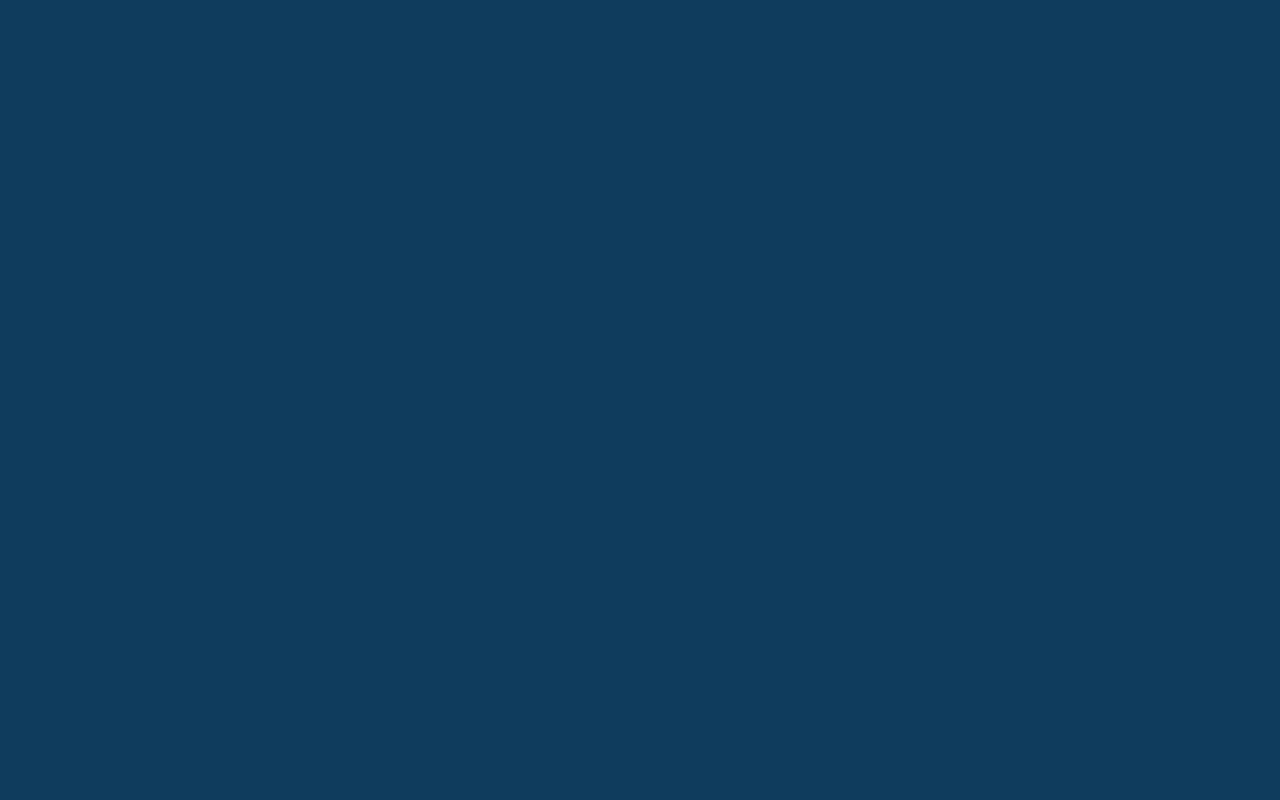
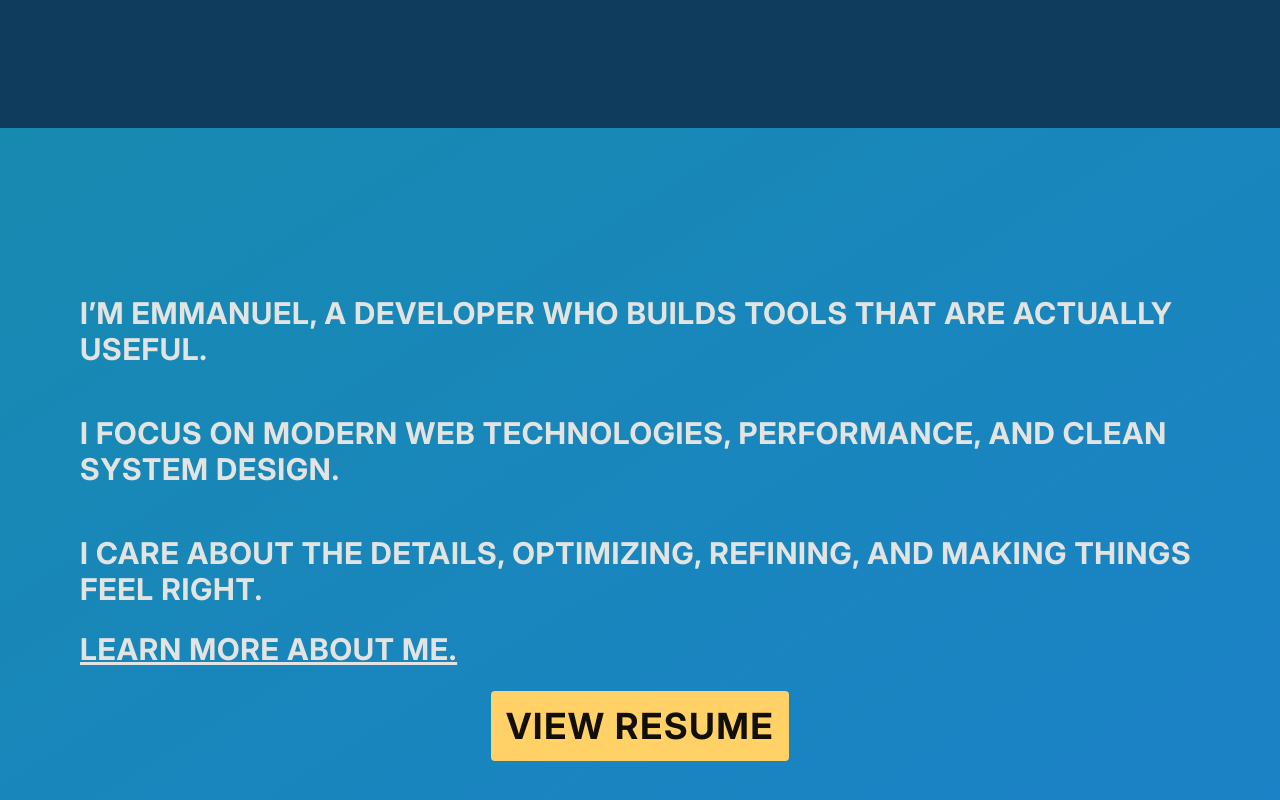
Before and after one commit to el-tecson/portfolio, a Next.js app: page / in a window 1280 px wide. Shown: the part 672-1472 px from the top of the page. Before the commit the page ends 800 px from the top, so only its background shows below. Built offline with nearby package versions, Linux system fonts and the light colour scheme; a web font is replaced by a local one.

Commit message:
feat: Home - Make About Section

```diff
--- a/src/app/page.tsx
+++ b/src/app/page.tsx
@@ -1,4 +1,5 @@
 import Navbar from "@/components/Navbar";
+import AboutSection from "@/components/sections/AboutSection";
 import HeroSection from "@/components/sections/HeroSection";
 
 export default function Home() {
@@ -6,6 +7,7 @@ export default function Home() {
     <div className="flex flex-col flex-1 justify-center">
       <Navbar />
       <HeroSection />
+      <AboutSection />
     </div>
   );
 }
--- /dev/null
+++ b/src/components/sections/AboutSection.tsx
@@ -0,0 +1,29 @@
+import Link from "@/components/ui/link";
+import CTAButton from "@/components/ui/cta-button";
+
+export default function AboutSection() {
+    return (
+        <section id="about" className="
+            bg-gradient-to-br from-about-clr1 to-about-clr2 min-h-screen px-mobile-scr-mg-x sm:px-scr-mg-x
+            flex flex-col justify-center box-border gap-8 sm:gap-6
+        ">
+            <div className="flex flex-col gap-10 sm:gap-12">
+                <p className="text-2xl sm:text-3xl font-bold text-home-txt">
+                    I’m Emmanuel, a developer who builds tools that are actually useful.
+                </p>
+                <p className="text-2xl sm:text-3xl font-bold text-home-txt">
+                    I focus on modern web technologies, performance, and clean system design.
+                </p>
+                <p className="text-2xl sm:text-3xl font-bold text-home-txt">
+                    I care about the details, optimizing, refining, and making things feel right.
+                </p>
+            </div>
+            <Link href="/about">
+                <p className="text-2xl sm:text-3xl font-bold text-home-txt underline hover:opacity-90 transition-opacity duration-200">
+                    Learn more about me.
+                </p>
+            </Link>
+            <CTAButton className="justify-self-center" text="View Resume" href="#resume" />
+        </section>
+    )
+}
--- a/src/components/ui/cta-button.tsx
+++ b/src/components/ui/cta-button.tsx
@@ -12,10 +12,11 @@ export default function CTAButton({
             <button
                 className={`
                     bg-home-accent text-txt rounded-sm
-                    transition-transform duration-200
+                    transition duration-200
                     hover:bg-home-accent-darker
                     hover:transform-[translateY(2px)]
                     cursor-pointer p-2.5 sm:p-3.75
+                    flex flex-row
                     ${className}
                 `}
                 {...props}
--- a/src/components/ui/sub-cta-button.tsx
+++ b/src/components/ui/sub-cta-button.tsx
@@ -12,9 +12,11 @@ export default function SubCTAButton({
             <button
                 className={`
                     border border-home-txt text-txt rounded-sm
-                    transition-transform duration-200
+                    transition duration-200
                     hover:transform-[translateY(2px)]
+                    hover:opacity-80
                     cursor-pointer p-2 sm:p-3
+                    flex flex-row
                     ${className}
                 `}
                 {...props}
```
